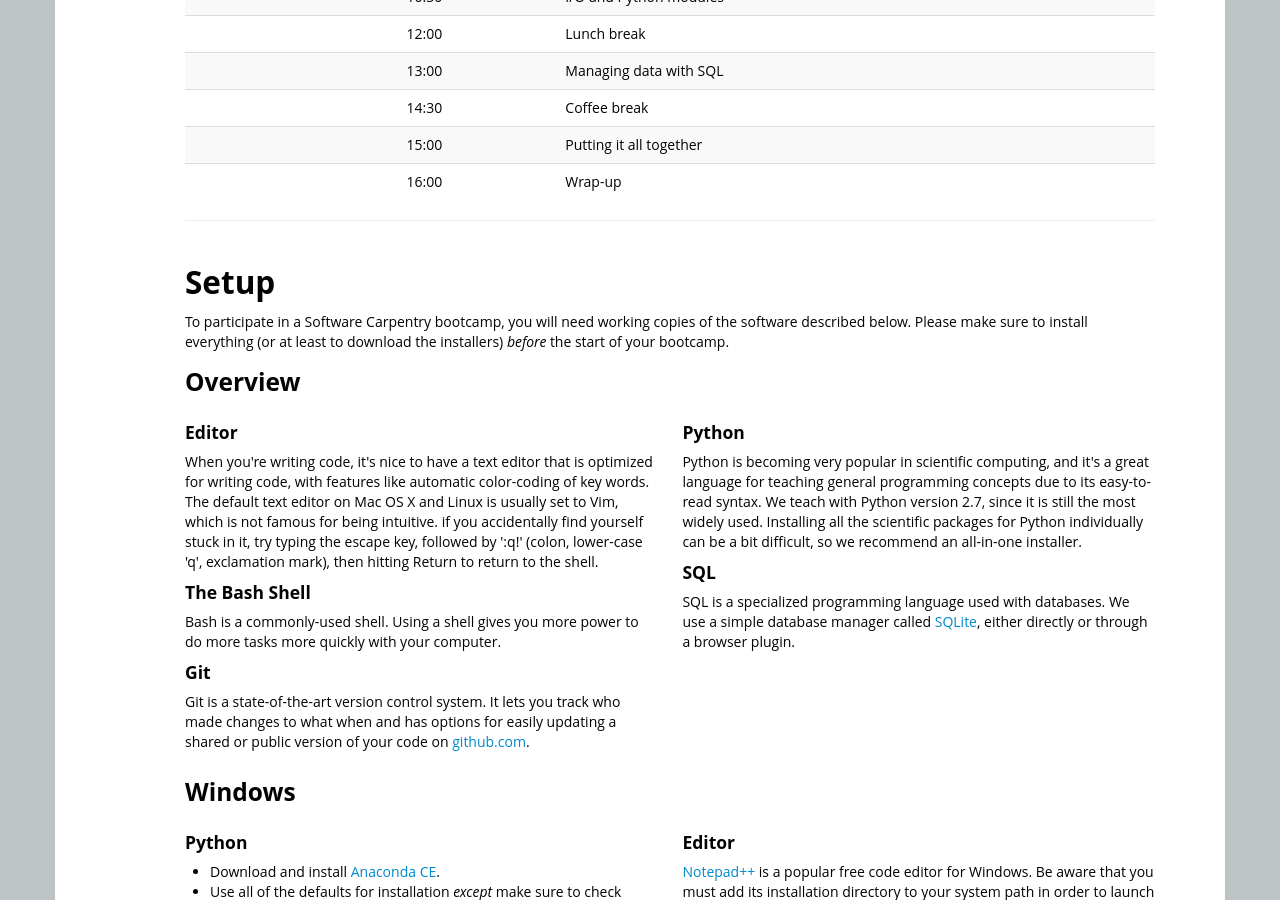
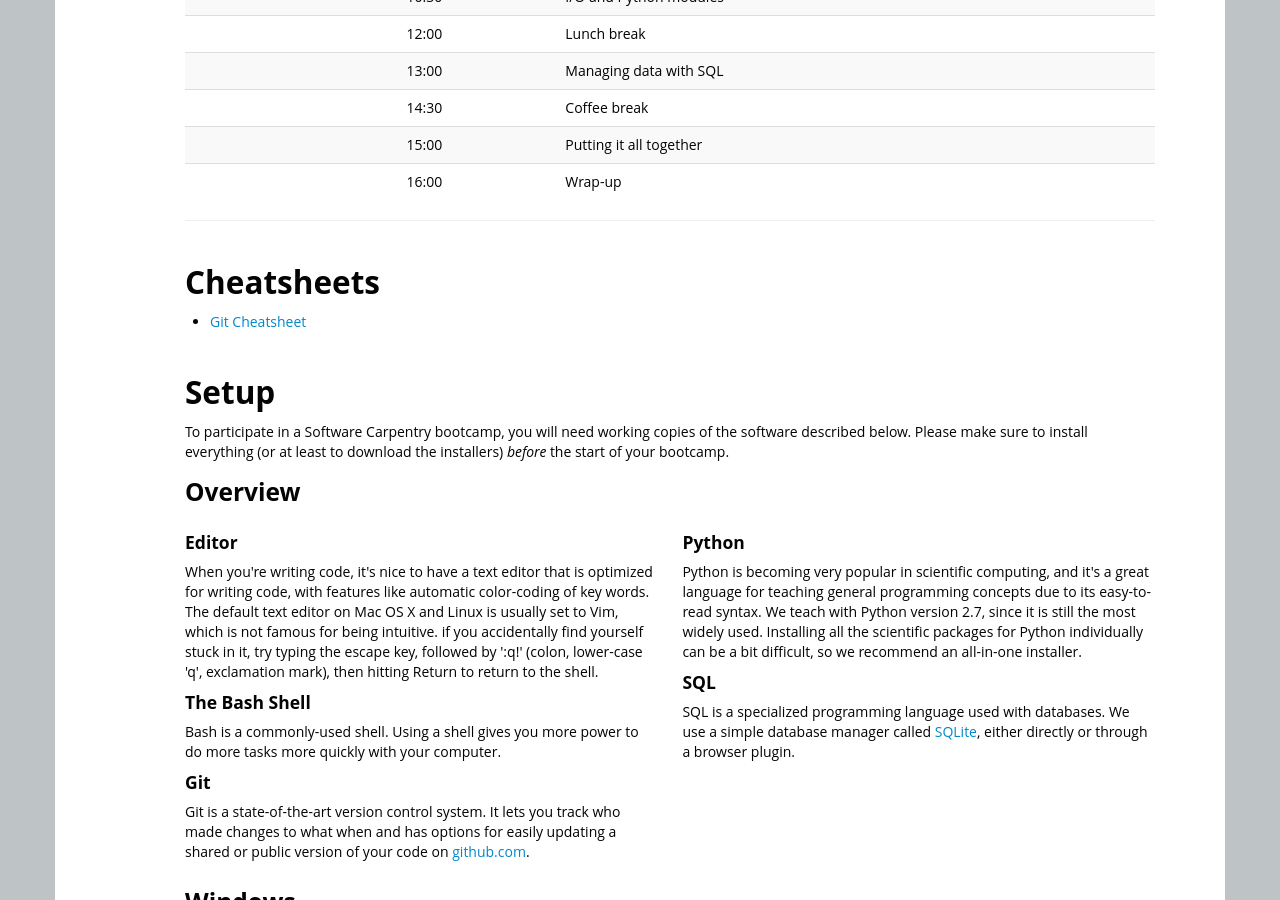
Before and after one commit to cliburn/workshop-swc, a Jekyll site: the page built from index.html, in a window 1280 px wide and 900 px high, scrolled down 1135 px. Built offline with Jekyll 4.4.1, drawn with Linux system fonts in a browser that asks for light colours; nearby versions of some CDN libraries; library files that are not in the unit come from our copies.

Commit message:
Added git cheatsheet to index.html

```diff
--- a/index.html
+++ b/index.html
@@ -121,6 +121,11 @@ contact: cliburn.chan@duke.edu
 
 <hr/>
 
+<h2>Cheatsheets</h2>
+<ul>
+  <li><a href="cheatsheets/git_cheatsheet.html">Git Cheatsheet</a></li>
+</ul>
+
 <!--
     Edit the setup instructions in _includes/setup.html to reflect your bootcamp.
     (In particular, most bootcamps teach either Python or R, not both.)
```
